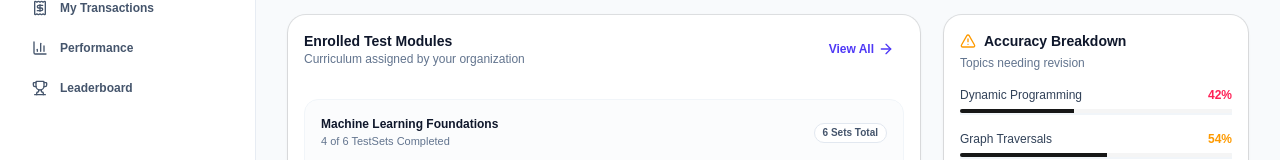
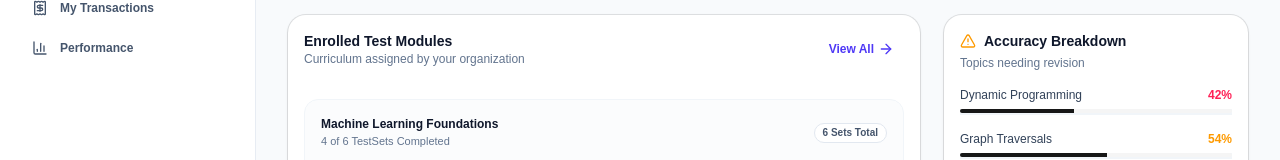
Before and after one commit to SahinDa/assesspro-frontend, a React (Vite) app: page /student/dashboard in a window 1280 px wide. Shown: the part 395-555 px from the top of the page. Built offline with nearby package versions, Linux system fonts and the light colour scheme.

Commit message:
Fix sidebar for student

```diff
--- a/src/modules/dashboard/components/Sidebar.tsx
+++ b/src/modules/dashboard/components/Sidebar.tsx
@@ -44,11 +44,10 @@ export function Sidebar({ role }: SidebarProps) {
         { label: 'History', path: '/student/attempts', icon: History },
         { label: 'Bookmarks', path: '/student/bookmarks', icon: Bookmark },
         { label: 'Leaderboards', path: '/student/leaderboards', icon: Trophy },
-        { label: 'Notifications', path: '/studentfix /notifications', icon: Bell },
+        { label: 'Notifications', path: '/student/notifications', icon: Bell },
         { label: 'Plans & Pricing', path: '/student/plans', icon: CreditCard },
         { label: 'My Transactions', path: '/student/transactions', icon: Receipt },
         { label: 'Performance', path: '/student/performance', icon: BarChart3 },
-        { label: 'Leaderboard', path: '/student/leaderboard', icon: Trophy },
       ]
 
   return (
```
